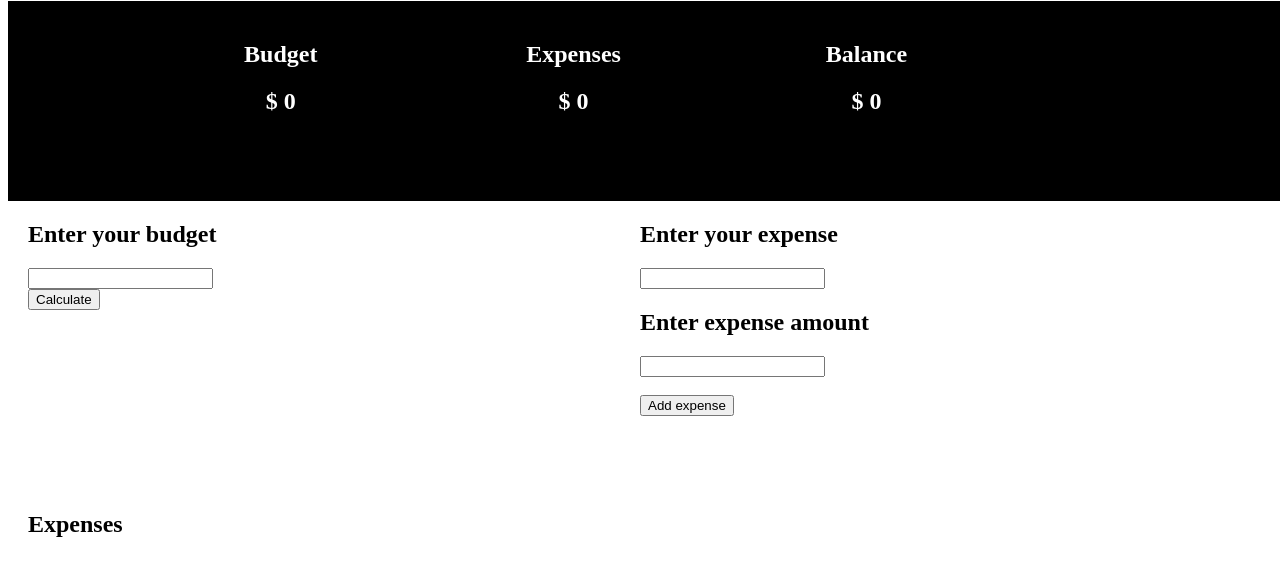
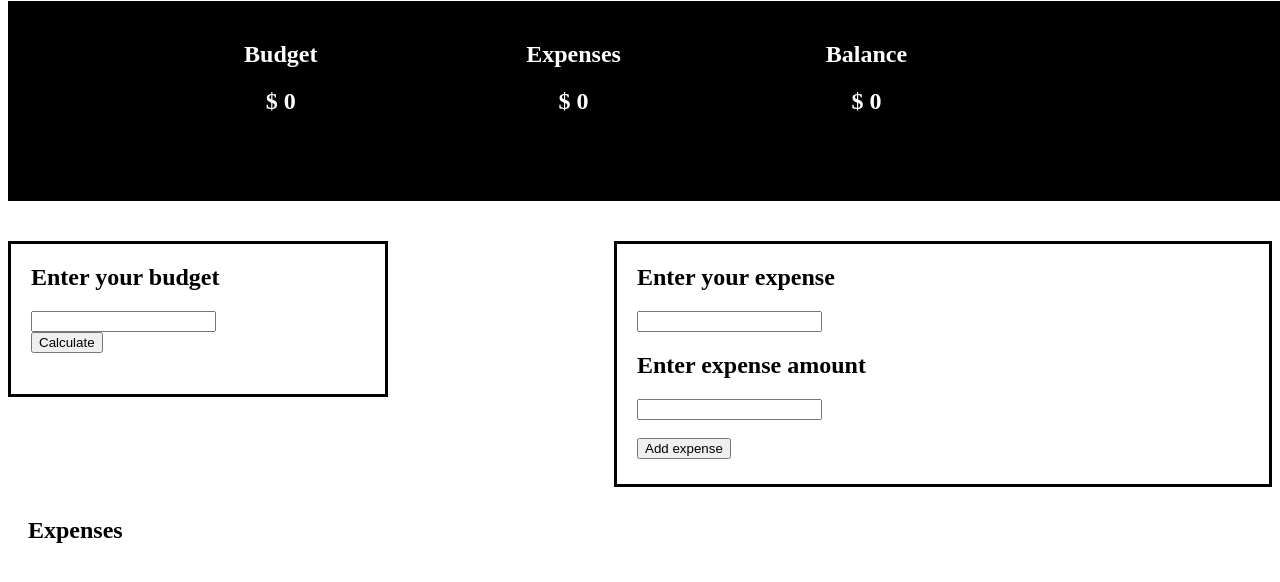
Before and after one commit to michellewong27/budgetapp, a plain HTML site: page index.html in a window 1280 px wide. Shown: the part 138-720 px from the top of the page. Drawn offline with Linux system fonts and the light colour scheme.

Commit message:
CSS Error message inline

```diff
--- a/main.css
+++ b/main.css
@@ -3,9 +3,18 @@
     display: none;
 }
 
+/* body {
+    background-image: url("https://media.wired.com/photos/5d3b330bd18f7c00094ecccc/125:94/w_2392,h_1799,c_limit/security_cash_83077314.jpg");
+    background-repeat: no-repeat;
+    background-attachment: fixed;
+    background-size: cover;
+    background-size: 100% 100%;
+} */
+
 /* added & shows budget feedback when input is entered */
 .showItem {
     display: block;
+
 }
 
 /* Title */
@@ -22,7 +31,7 @@ h1 {
     height: 200px;
     float: left;
     padding-left: 10%;
-    margin: auto;
+    margin-bottom: 20px;
     background-color: black;
     color: white;
 }
@@ -47,23 +56,26 @@ h1 {
 }
 
 .budget-form {
+    border-style: solid;
     float: left;
     height: 150px;
-    width:40%;
-    margin-left: 20px;
-    margin-bottom: 40px;
+    width: 28%;
+    margin-top: 20px;
+    padding-left: 20px;
 }
 
 .expense-form{
+    border-style: solid;
     width: 50%;
     height: 150px;
     float: right;
-    margin-bottom: 40px;
-
+    margin-top: 20px;
+    padding-bottom: 90px;
+    padding-left: 20px;
 }
 
 #expense-title{
-    padding-top: 100px;
+    padding-top: 10px;
     float: left;
     margin-left: 20px;
     margin-bottom: 20px;
--- a/main.js
+++ b/main.js
@@ -23,7 +23,7 @@ class UI {
             //add class list to show message
             this.budgetFeedback.classList.add('showItem');
             this.budgetFeedback.innerHTML = `
-            <p>Value cannot be empty or negative</p>
+            <p style="color:red">Value cannot be empty or negative</p>
             `;
             //grabbing value of this thats pointing back to the class
             const self = this;
@@ -53,15 +53,15 @@ class UI {
     }
 
     submitExpenseForm(){
-        console.log("in submit")
         const expenseValue = this.expenseInput.value;
         const amountValue = this.amountInput.value;
 
         if(expenseValue === '' || amountValue === '' || amountValue < 0){
             this.expenseFeedback.classList.add('showItem');
             this.expenseFeedback.innerHTML = `
-            <p>Values cannot be empty or negative</p>
+            <p style="color:red; margin-left:60%">Values cannot be empty or negative</p>
             `;
+
             const self = this;
             setTimeout(function(){
                 self.expenseFeedback.classList.remove('showItem');
```
